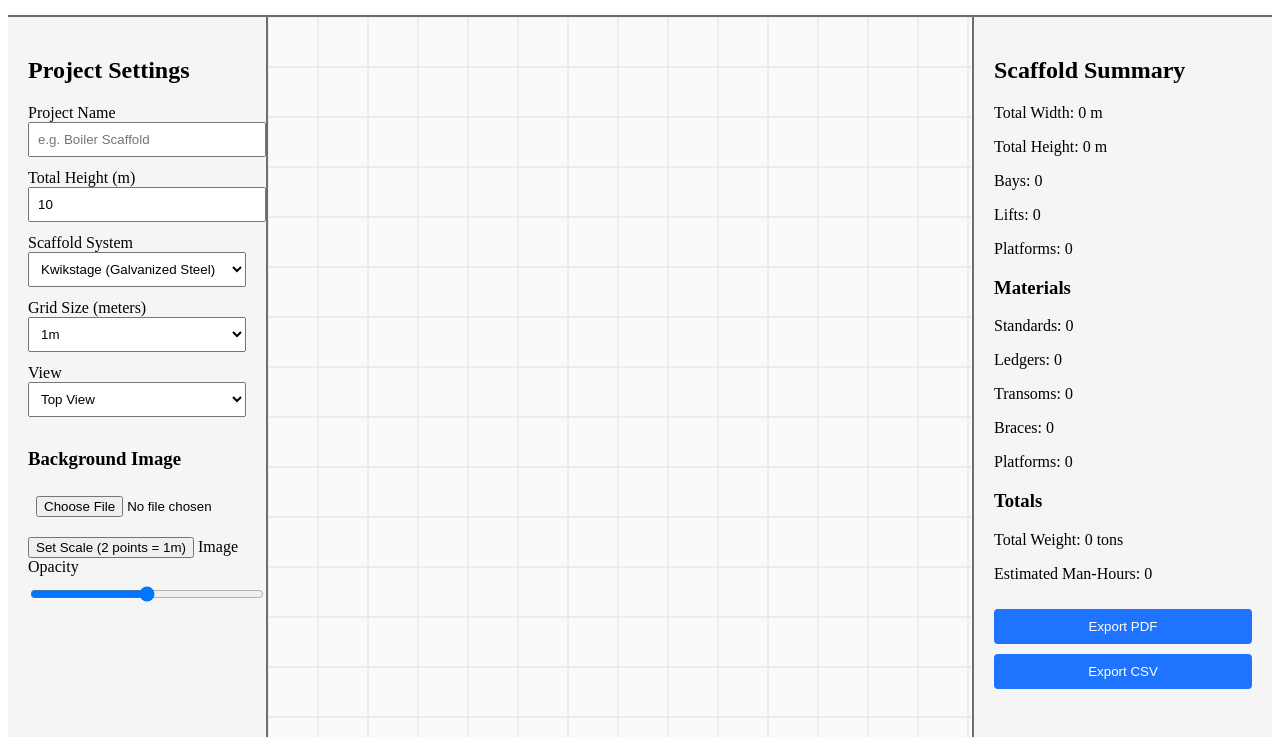
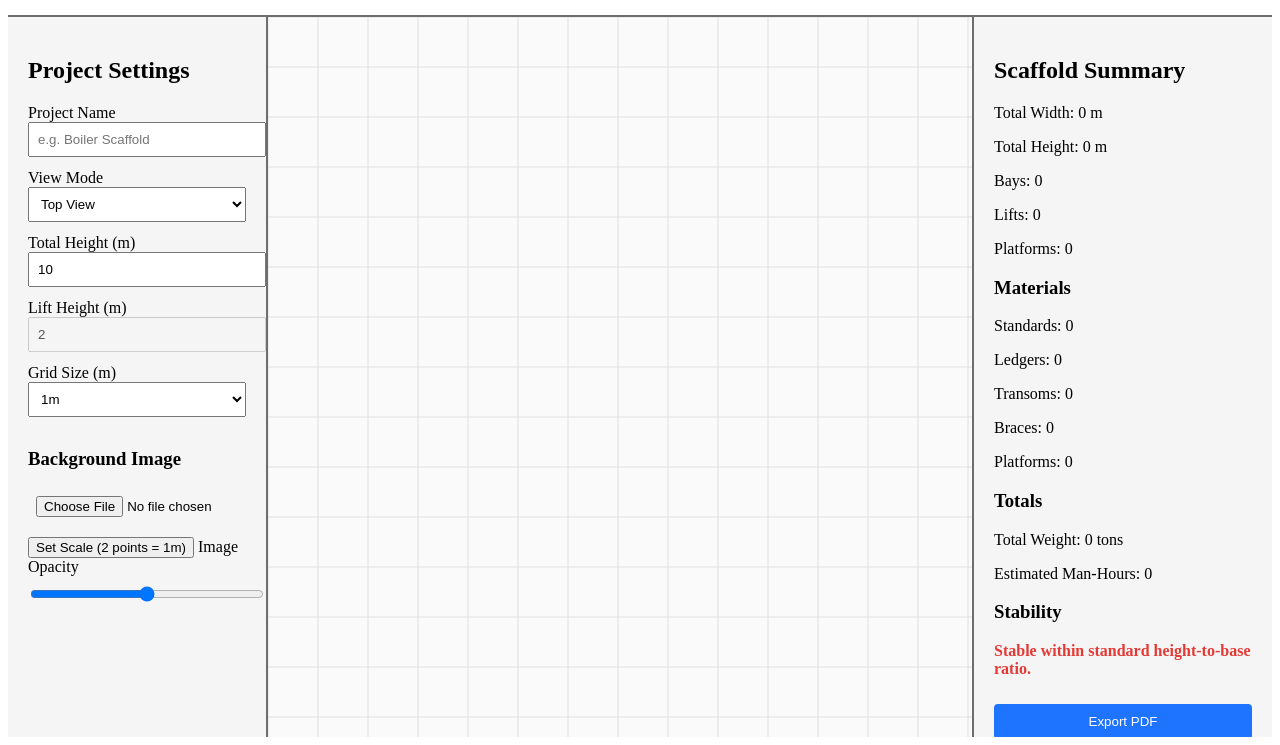
Before and after one commit to Tewie42/TDR-Group, a plain HTML site: page tools/scaffcalc/scaffcalc.html in a window 1280 px wide. Shown: the part 86-831 px from the top of the page. Drawn offline with Linux system fonts and the light colour scheme; files that its build step writes are made by us from their sources.

Commit message:
Update scaffcalc.html

```diff
--- a/tools/scaffcalc/scaffcalc.html
+++ b/tools/scaffcalc/scaffcalc.html
@@ -4,7 +4,7 @@
     <meta charset="UTF-8">
     <meta name="viewport" content="width=device-width, initial-scale=1.0">
     <title>Scaffcalc | TDR Group</title>
-    <link rel="stylesheet" href="../../css/scaffcalc.css">
+    <link rel="stylesheet" href="css/scaffcalc.css">
 </head>
 
 <body>
@@ -34,26 +34,25 @@
 
         <label>Project Name</label>
         <input type="text" id="projectName" placeholder="e.g. Boiler Scaffold">
+
+        <label>View Mode</label>
+        <select id="viewMode">
+            <option value="top">Top View</option>
+            <option value="side">Side View</option>
+        </select>
+
         <label>Total Height (m)</label>
         <input type="number" id="heightInput" value="10" min="2" step="1">
 
-        <label>Scaffold System</label>
-        <select id="systemSelect">
-            <option>Kwikstage (Galvanized Steel)</option>
-        </select>
+        <label>Lift Height (m)</label>
+        <input type="number" id="liftHeight" value="2" disabled>
 
-        <label>Grid Size (meters)</label>
+        <label>Grid Size (m)</label>
         <select id="gridSize">
             <option value="1">1m</option>
             <option value="0.5">0.5m</option>
             <option value="1.5">1.5m</option>
             <option value="2">2m</option>
-        </select>
-
-        <label>View</label>
-        <select id="viewMode">
-            <option value="top">Top View</option>
-            <option value="side">Side View</option>
         </select>
 
         <h3>Background Image</h3>
@@ -65,7 +64,7 @@
         <input type="range" id="opacitySlider" min="0" max="100" value="50">
     </aside>
 
-    <!-- CENTER PANEL (CANVAS) -->
+    <!-- CENTER PANEL -->
     <main class="canvas-panel">
         <canvas id="scaffCanvas"></canvas>
     </main>
@@ -74,7 +73,6 @@
     <aside class="right-panel">
         <h2>Scaffold Summary</h2>
 
-        <div id="summary">
         <p>Total Width: <span id="totalWidth">0</span> m</p>
         <p>Total Height: <span id="totalHeight">0</span> m</p>
         <p>Bays: <span id="bayCount">0</span></p>
@@ -91,7 +89,11 @@
         <h3>Totals</h3>
         <p>Total Weight: <span id="totalWeight">0</span> tons</p>
         <p>Estimated Man‑Hours: <span id="manHours">0</span></p>
-        </div>
+
+        <h3>Stability</h3>
+        <p id="stabilityWarning" style="color:#E53935; font-weight:600;">
+            Stable within standard height-to-base ratio.
+        </p>
 
         <button class="export-btn">Export PDF</button>
         <button class="export-btn">Export CSV</button>
@@ -99,11 +101,13 @@
 
 </div>
 
+<!-- JS FILES -->
 <script src="js/kwikstage.js"></script>
 <script src="js/calc.js"></script>
 <script src="js/project.js"></script>
 <script src="js/ui.js"></script>
 <script src="js/image-scale.js"></script>
 <script src="js/grid.js"></script>
+
 </body>
 </html>
```
Lines whose indentation alone changed are shown as unchanged.
